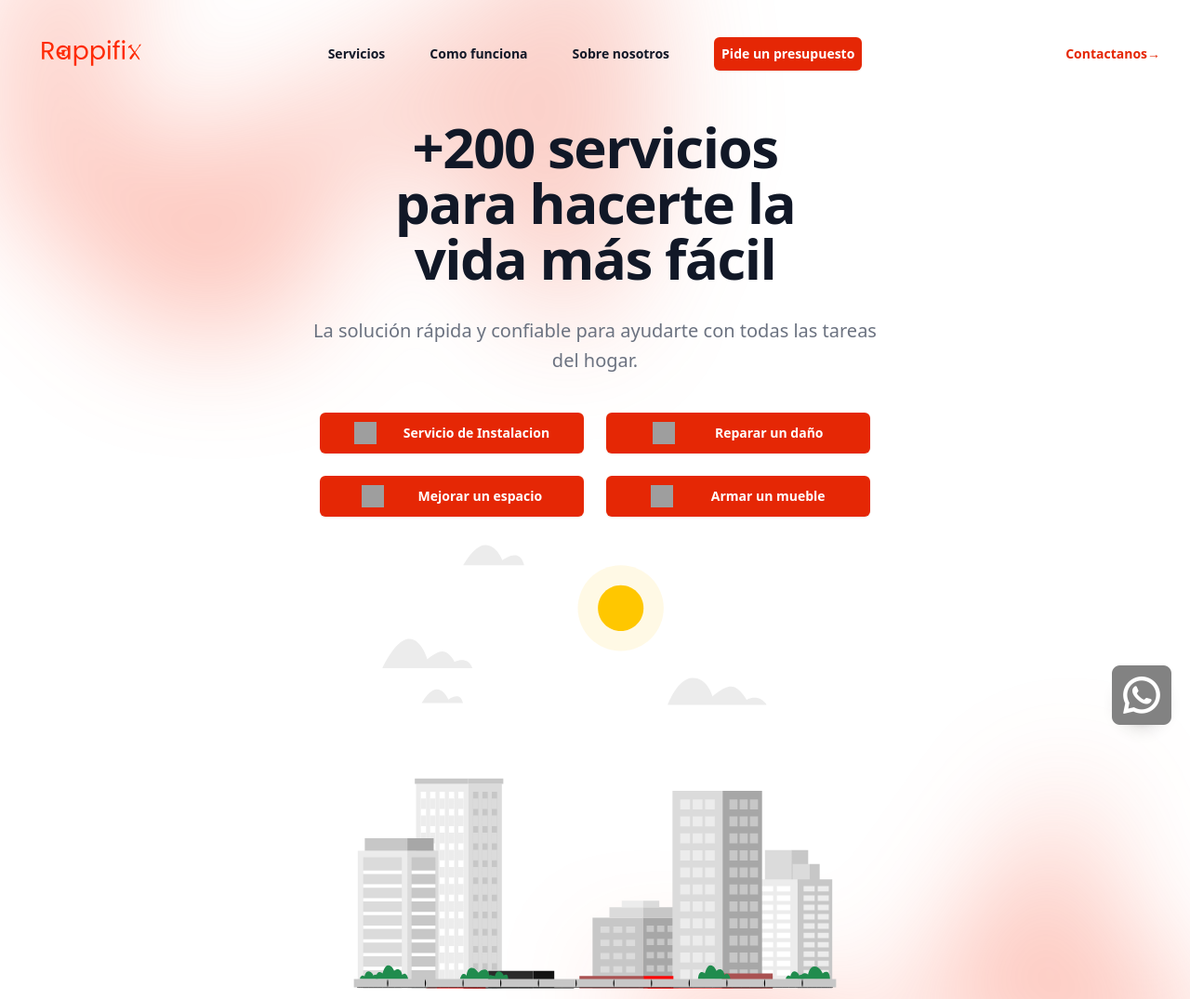
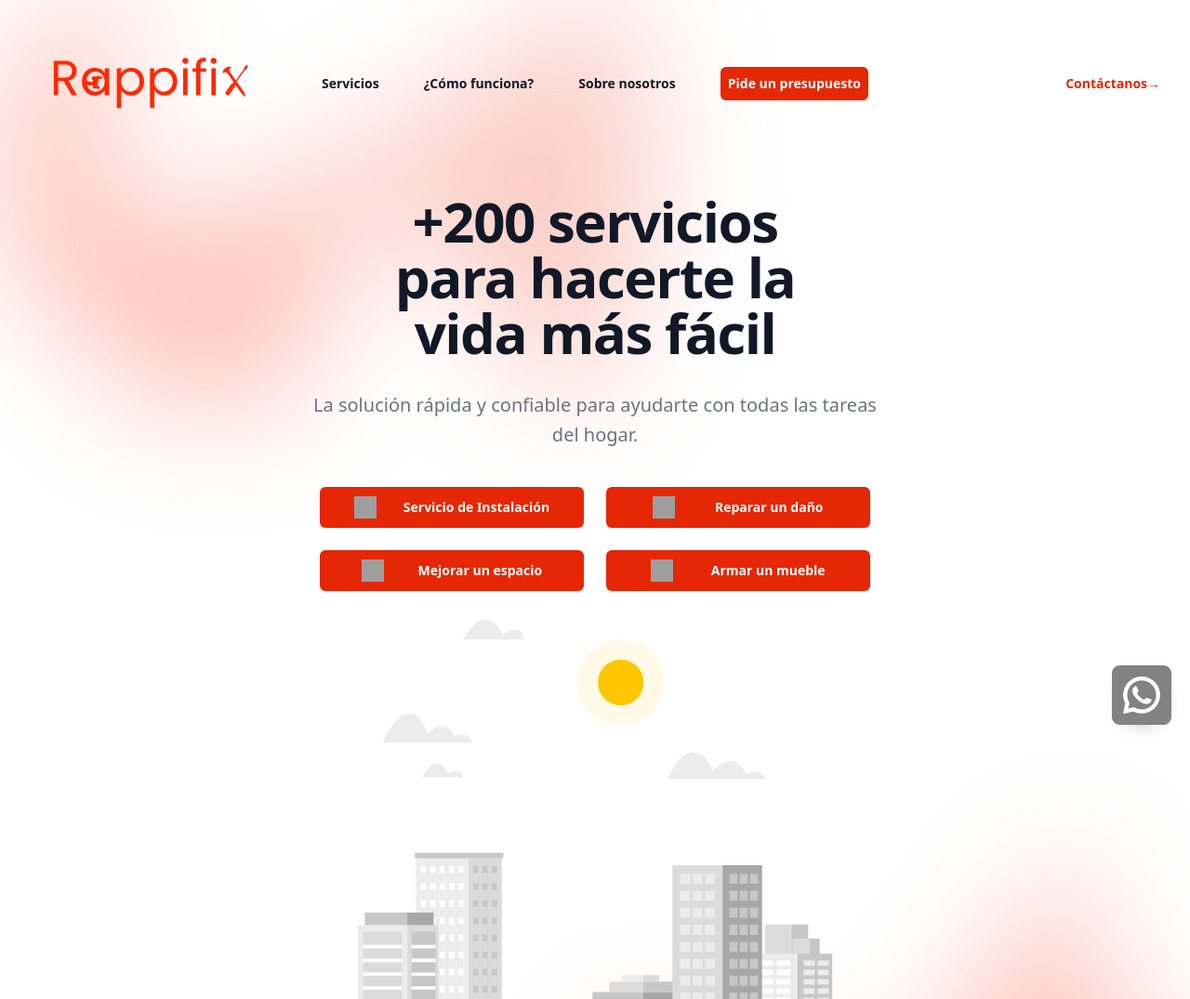
Before and after one commit to Mindcodeservices/rappifix, an Astro site: page / in a window 1280 px wide. Shown: the top 1075 px of the page at 93% size. Built offline with nearby package versions, Linux system fonts and the light colour scheme; Astro itself is replaced by a stand-in of ours; grey boxes are pictures that could not be loaded; animation ran at ten frames a second.

Commit message:
change error ortographic

```diff
--- a/src/components/About.astro
+++ b/src/components/About.astro
@@ -18,7 +18,7 @@
           href="https://wa.me/50766592072?Hola%20quiero%20una%20cotizacion"
           target="_blank"
           class="rounded-md bg-contrast px-3.5 py-2.5 text-sm font-semibold text-white shadow-sm hover:bg-primary hover:scale-105 duration-200 focus-visible:outline focus-visible:outline-2 focus-visible:outline-offset-2 focus-visible:outline-indigo-600"
-          >Contactanos Hoy Mismo</a
+          >Contáctanos Hoy Mismo</a
         >
       </div>
     </div>
--- a/src/components/CallToAction.astro
+++ b/src/components/CallToAction.astro
@@ -4,7 +4,7 @@
     target="_blank"
     class="rounded-md text-balance flex justify-evenly items-center bg-contrast px-2 py-2.5 text-sm font-semibold text-white shadow-sm hover:bg-secondary hover:scale-105 duration-200 focus-visible:outline focus-visible:outline-2 focus-visible:outline-offset-2 focus-visible:outline-indigo-600"
   >
-    <img class="h-6 w-6" src="/public/driller.png" /><span>Servicio de Instalacion</span></a
+    <img class="h-6 w-6" src="/public/driller.png" /><span>Servicio de Instalación</span></a
   >
 
   <a
--- a/src/components/Header.astro
+++ b/src/components/Header.astro
@@ -4,9 +4,7 @@
     aria-label="Global"
   >
     <div class="flex lg:flex-1">
-      <div class="w-32">
-        <img src="/Rappifix.svg" alt="icon rappifix" />
-      </div>
+        <img class="h-4/5 w-4/5" src="/Rappifix.svg" alt="icon rappifix" />
     </div>
     <div class="flex lg:hidden">
       <button
@@ -37,7 +35,7 @@
         >Servicios</a
       >
       <a href="#how" class="text-sm/6 font-semibold text-gray-900"
-        >Como funciona</a
+        >¿Cómo funciona?</a
       >
       <a href="#social" class="text-sm/6 font-semibold text-gray-900"
         >Sobre nosotros</a
@@ -54,7 +52,7 @@
         href="https://wa.me/50766592072?Hola%20quiero%20una%20cotizacion"
         target="_blank"
         class="text-sm/6 font-semibold text-contrast"
-        >Contactanos<span aria-hidden="true">&rarr;</span></a
+        >Contáctanos<span aria-hidden="true">&rarr;</span></a
       >
     </div>
   </nav>
@@ -112,7 +110,7 @@
             <a
               href="#how"
               class="-mx-3 block rounded-lg px-3 py-2 text-base/7 font-semibold text-gray-900 hover:bg-gray-50"
-              >Como funciona</a
+              >¿Cómo funciona?</a
             >
             <a
               href="#social"
@@ -125,7 +123,7 @@
               href="https://wa.me/50766592072?Hola%20quiero%20una%20cotizacion"
               target="_blank"
               class="text-sm/6 font-semibold text-contrast"
-              >Contactanos<span aria-hidden="true">&rarr;</span></a
+              >Contáctanos<span aria-hidden="true">&rarr;</span></a
             >
           </div>
         </div>
--- a/src/components/HowItWorks.astro
+++ b/src/components/HowItWorks.astro
@@ -14,7 +14,7 @@ import assistent from "../../public/animations/assistent.json";
         <img class="h-2/4 w-2/4" src="/public/chat.svg" />
         <div class="ml-4 flex flex-auto flex-col-reverse">
           <h3 class="font-medium text-contrast">Describe tu necesidad</h3>
-          <p class="text-sm text-gray-500">Cuentanos al WhatsApp</p>
+          <p class="text-sm text-gray-500">Cuéntanos al WhatsApp</p>
         </div>
       </div>
     </div>
@@ -38,7 +38,7 @@ import assistent from "../../public/animations/assistent.json";
         <img class="h-2/4 w-2/4" src="/public/assistent2.svg" />
         <div class="ml-4 flex flex-auto flex-col-reverse">
           <h3 class="font-medium text-contrast hover:text-primary">
-            Personal tecnico
+            Personal técnico
           </h3>
           <p class="text-sm text-gray-500">Asignamos al mejor</p>
         </div>
--- a/src/pages/index.astro
+++ b/src/pages/index.astro
@@ -31,7 +31,7 @@ let number = "50766592072";
   <div class="bg-white">
     <!-- Header -->
     <Header />
-    <main class="isolate">
+    <main class="isolate mt-20">
       <!-- Hero section -->
       <div class="relative">
         <div
```
